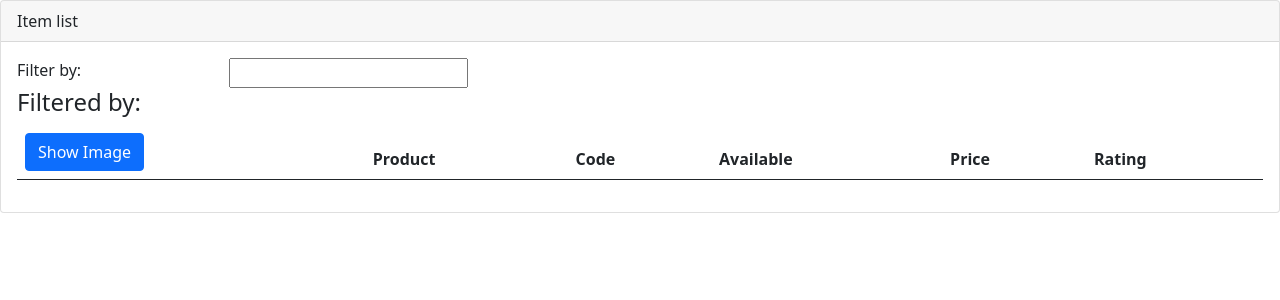
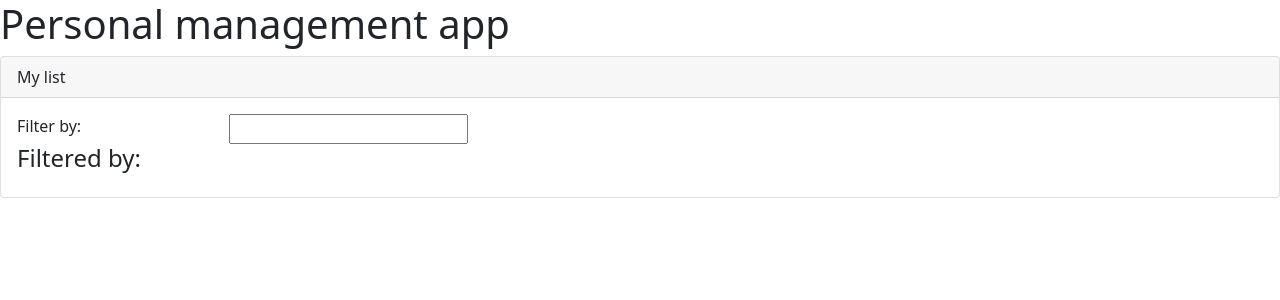
Before and after one commit to HaoWang95/ngapm, an Angular app: page / in a window 1280 px wide. Shown: the top 300 px of the page. Built offline with nearby package versions, Linux system fonts and the light colour scheme.

Commit message:
ngIf conditional rendering

```diff
--- a/src/app/app.component.ts
+++ b/src/app/app.component.ts
@@ -4,10 +4,13 @@ import { Component } from '@angular/core';
 @Component({
   selector: 'app-root',
   template:
-    `<div>
+    `
+    <h1>{{appTitle}}</h1>
+    <div>
         <cp-itemlist></cp-itemlist>
     </div>`
 })
 export class AppComponent {
   title: string = 'ng-apm'; // propertyName: data type
+  appTitle: string = "Personal management app";
 }
--- a/src/app/items/item-list.component.html
+++ b/src/app/items/item-list.component.html
@@ -1,6 +1,6 @@
 <div class="card">
     <div class="card-header">
-        Item list
+        {{description}}
     </div>
     <div class="card-body">
         <div class="row">
@@ -15,7 +15,7 @@
             </div>
         </div>
         <div class="table-responsive">
-            <table class="table">
+            <table class="table" *ngIf='items.length'>
                 <thead>
                     <tr>
                         <th>
--- a/src/app/items/item-list.component.ts
+++ b/src/app/items/item-list.component.ts
@@ -5,5 +5,6 @@ import {Component} from '@angular/core';
     templateUrl:'./item-list.component.html',
 })
 export class ItemListComponent {
-
+    description: string = "My list";
+    items: any[] = [];
 }
```
